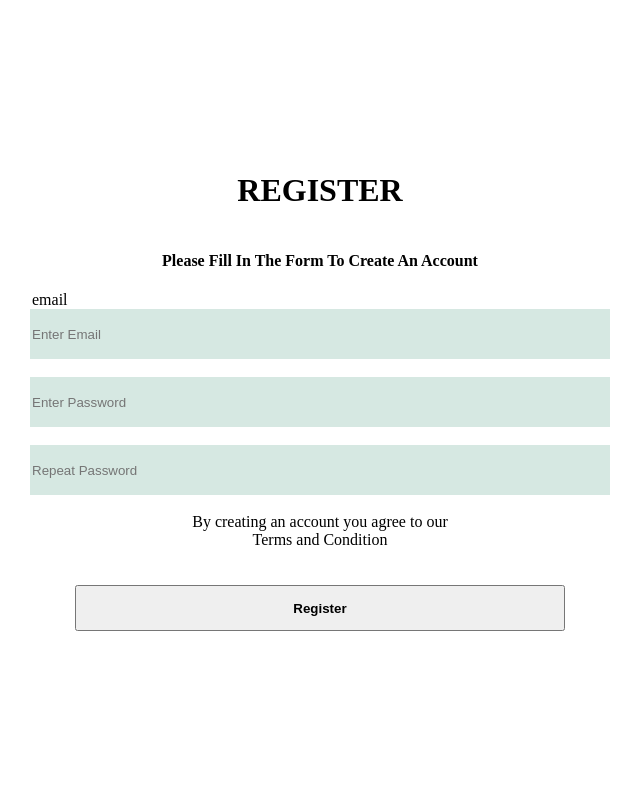
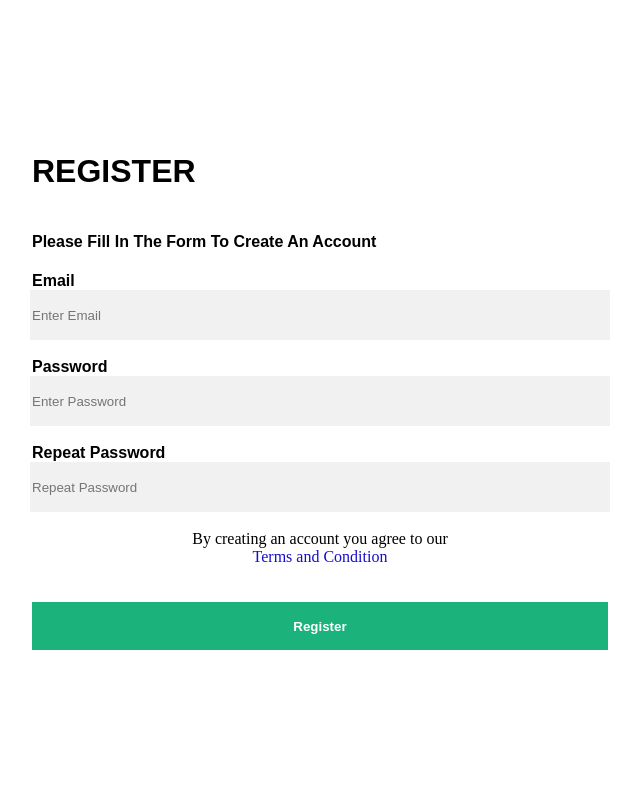
Before and after one commit to Alshan1/RegistrationPage, a plain HTML site: page register.html in a window 1280 px wide. Shown: the full height of the page, 0-635 px from the left. Drawn offline with Linux system fonts and the light colour scheme.

Commit message:
completed

```diff
--- a/log.css
+++ b/log.css
@@ -36,16 +36,21 @@ input{
     height: 48px;
     width: 100%;
     border: none;
-    background-color: rgb(214, 232, 226);
-    color: rgb(50, 80, 106);
+    background-color: #f1f1f1;
+    color: rgb(1, 11, 19);
     display: flex;
 
 }
 button{
-    width: 85%;
-    height: 46px;
+    width: 100%;
+    height: 48px;
     margin: 18px;
+    background-color: #1bb37b;
+    border: none;
+    color: #ffffff;
+    font-family: Arial, Helvetica, sans-serif;
 }
+
 
 img{
     height: 100%;
@@ -53,4 +58,12 @@ img{
 }
 label{
     align-self: baseline;
+    font-family: Arial, Helvetica, sans-serif;
 }
+h1,h4{
+    align-self: baseline;
+    font-family: Arial, Helvetica, sans-serif;
+}
+span{
+    color: rgb(20, 14, 204);
+}
--- a/register.html
+++ b/register.html
@@ -10,13 +10,15 @@
 
     <div class="maindiv">
         <div class="formdiv">
-            <h1>REGISTER</h1>
+
+            <form action="">
+                <h1>REGISTER</h1>
             <h4>Please Fill In The Form To Create An Account</h4>
-            <form action="">
-                <label for="~Email">email</label>
+                <label for="Email"><b>Email</b></label>
                 <input type="email" placeholder="Enter Email"><br>
-
+                <label for="Password"><b>Password</b></label>
                 <input type="password" placeholder="Enter Password"><br>
+                <label for="Reapeat Password"><b>Repeat Password</b></label>
                 <input type="password" placeholder="Repeat Password"><br>
                 By creating an account you agree to our <span>Terms and Condition</span><br>
                 <button><b>Register</b></button>
```
